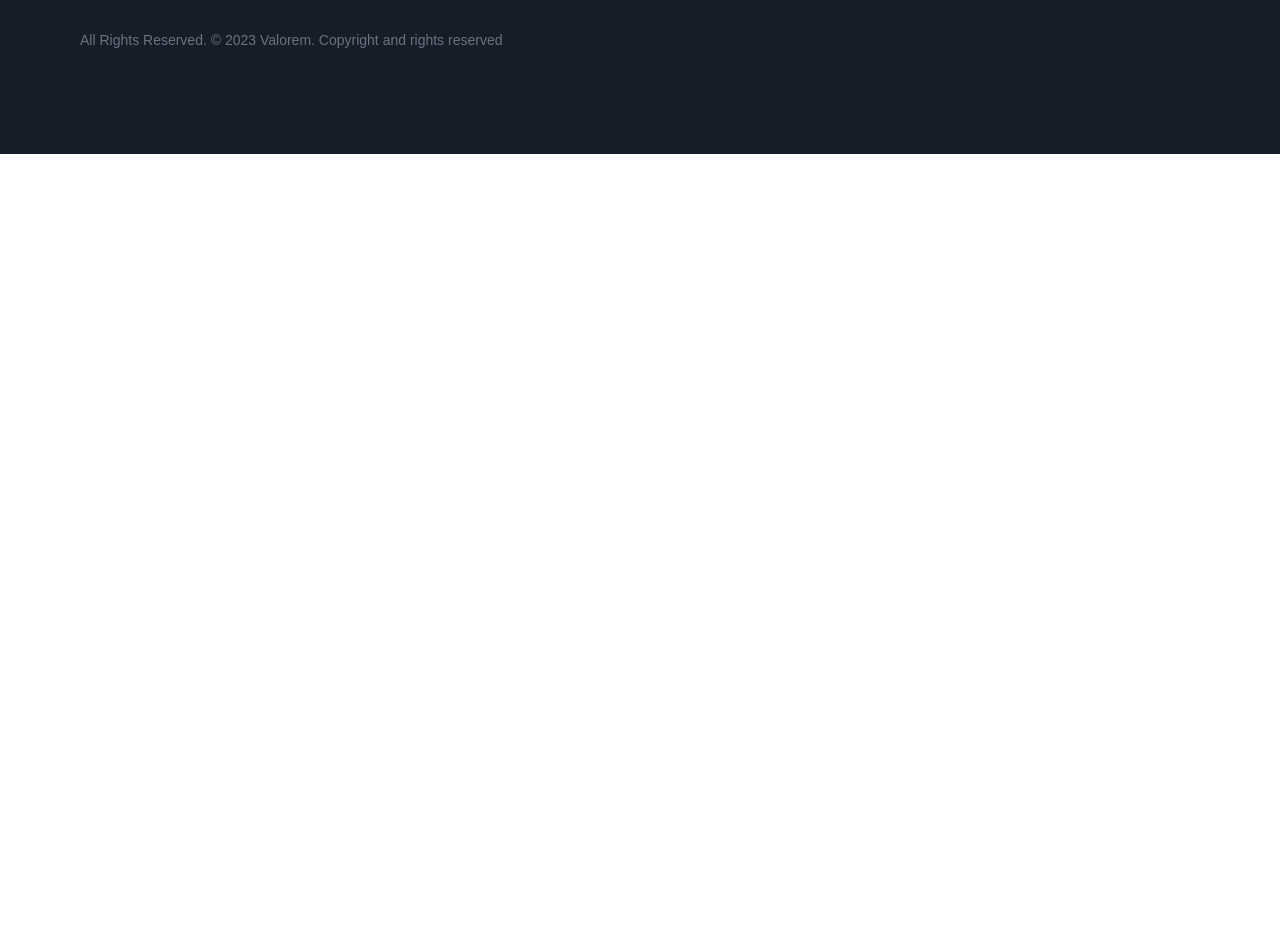
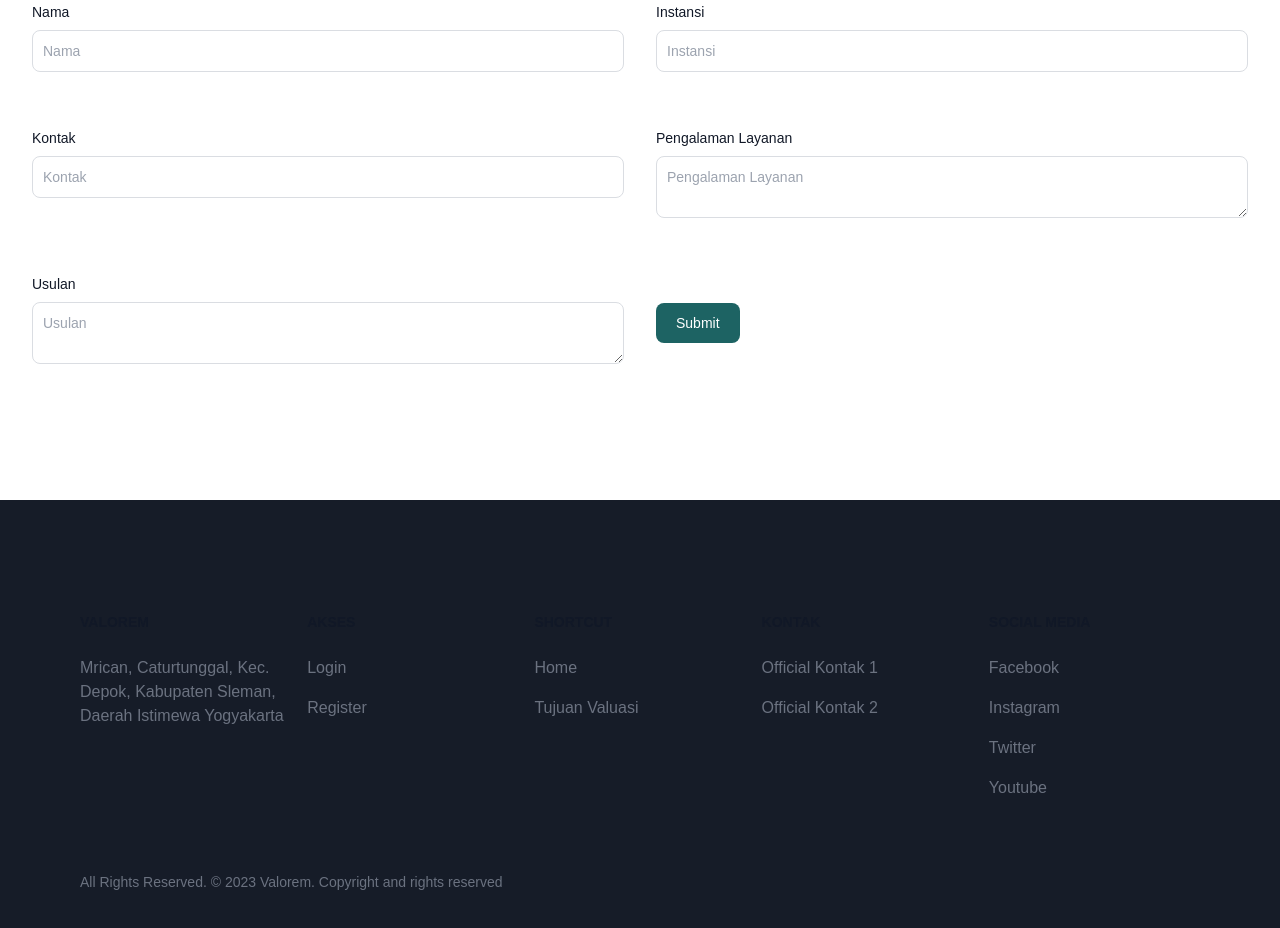
Before and after one commit to GabrielAllba/valorem, a Next.js app: page / in a window 1280 px wide. Shown: the part 1800-2728 px from the top of the page. Before the commit the page ends 1954 px from the top, so only its background shows below. Built offline with nearby package versions, Linux system fonts and the light colour scheme; no server answers.

Commit message:
add feedback

```diff
--- a/package.json
+++ b/package.json
@@ -35,7 +35,8 @@
     "next": "14.0.1",
     "react": "^18",
     "react-dom": "^18",
-    "react-firebase-hooks": "^5.1.1"
+    "react-firebase-hooks": "^5.1.1",
+    "react-toastify": "^9.1.3"
   },
   "devDependencies": {
     "@trivago/prettier-plugin-sort-imports": "^4.3.0",
--- /dev/null
+++ b/src/app/components/user/feedback.tsx
@@ -0,0 +1,150 @@
+'use client';
+
+import { useState } from 'react';
+import { toast } from 'react-toastify';
+import { ToastContainer } from 'react-toastify';
+import 'react-toastify/dist/ReactToastify.css';
+import { collection, addDoc } from 'firebase/firestore';
+import { db } from '@/firebase/clientApp';
+
+const Feedback = () => {
+    const [formData, setFormData] = useState({
+        nama: '',
+        instansi: '',
+        kontak: '',
+        pengalaman_layanan: '',
+        usulan: '',
+    });
+
+    const handleChange = (e: any) => {
+        const { name, value } = e.target;
+        setFormData((prevData) => ({ ...prevData, [name]: value }));
+    };
+
+    const successNotify = () => {
+        toast.success('Berhasil Submit', {
+            position: toast.POSITION.TOP_RIGHT,
+            theme: 'dark',
+        });
+    };
+
+    const addItem = async () => {
+        await addDoc(collection(db, 'feedback'), formData);
+        setFormData({
+            nama: '',
+            instansi: '',
+            kontak: '',
+            pengalaman_layanan: '',
+            usulan: '',
+        });
+    };
+
+    const handleSubmit = async (e: any) => {
+        e.preventDefault();
+        console.log('Form Data:', formData);
+        await addItem();
+        successNotify();
+    };
+
+    return (
+        <section className="bg-white py-16">
+            <ToastContainer />
+
+            <div className="mx-auto grid max-w-screen-xl px-8 pt-8 lg:grid-cols-12 lg:gap-8 lg:py-16 xl:gap-0">
+                <div className="m-auto lg:col-span-12 text-center">
+                    <h1 className="mb-4 font-poppins text-4xl font-semibold leading-none tracking-tight text-[#142123] md:text-5xl xl:text-6xl">
+                        Feedback
+                    </h1>
+                    <p className="mb-6 font-poppins font-thin text-[#2d2d2d] md:text-lg lg:mb-8 lg:text-xl">
+                        Yuk, berikan masukan kamu agar kami berkembang menjadi lebih baik!
+                    </p>
+                </div>
+            </div>
+            <form onSubmit={handleSubmit} className="mx-auto grid max-w-screen-xl px-8 lg:grid-cols-2 gap-8 lg:pb-16">
+                <div className="mb-2 mt-4">
+                    <label className="mb-2 block font-poppins text-sm font-medium text-[#111827]" htmlFor="nama">
+                        Nama
+                    </label>
+                    <input
+                        required
+                        onChange={handleChange}
+                        name="nama"
+                        className=" block w-full rounded-lg border border-[#DADDE2]  p-2.5 font-poppins text-sm text-gray-900 outline-none"
+                        id="nama"
+                        value={formData.nama}
+                        placeholder="Nama"
+                        type="text"
+                    ></input>
+                </div>
+                <div className="mb-2 mt-4">
+                    <label className="mb-2 block font-poppins text-sm font-medium text-[#111827]" htmlFor="instansi">
+                        Instansi
+                    </label>
+                    <input
+                        required
+                        onChange={handleChange}
+                        name="instansi"
+                        className=" block w-full rounded-lg border border-[#DADDE2]  p-2.5 font-poppins text-sm text-gray-900 outline-none"
+                        id="instansi"
+                        placeholder="Instansi"
+                        type="text"
+                        value={formData.instansi}
+                    ></input>
+                </div>
+                <div className="mb-2 mt-4">
+                    <label className="mb-2 block font-poppins text-sm font-medium text-[#111827]" htmlFor="kontak">
+                        Kontak
+                    </label>
+                    <input
+                        required
+                        onChange={handleChange}
+                        name="kontak"
+                        className=" block w-full rounded-lg border border-[#DADDE2]  p-2.5 font-poppins text-sm text-gray-900 outline-none"
+                        id="kontak"
+                        placeholder="Kontak"
+                        type="text"
+                        value={formData.kontak}
+                    ></input>
+                </div>
+                <div className="mb-2 mt-4">
+                    <label
+                        className="mb-2 block font-poppins text-sm font-medium text-[#111827]"
+                        htmlFor="pengalaman_layanan"
+                    >
+                        Pengalaman Layanan
+                    </label>
+                    <textarea
+                        required
+                        onChange={handleChange}
+                        name="pengalaman_layanan"
+                        className=" block w-full rounded-lg border border-[#DADDE2]  p-2.5 font-poppins text-sm text-gray-900 outline-none"
+                        id="pengalaman_layanan"
+                        placeholder="Pengalaman Layanan"
+                        value={formData.pengalaman_layanan}
+                    ></textarea>
+                </div>
+                <div className="mb-2 mt-4">
+                    <label className="mb-2 block font-poppins text-sm font-medium text-[#111827]" htmlFor="usulan">
+                        Usulan
+                    </label>
+                    <textarea
+                        required
+                        onChange={handleChange}
+                        name="usulan"
+                        className=" block w-full rounded-lg border border-[#DADDE2]  p-2.5 font-poppins text-sm text-gray-900 outline-none"
+                        id="usulan"
+                        placeholder="Usulan"
+                        value={formData.usulan}
+                    ></textarea>
+                </div>
+                <div className="flex items-center ">
+                    <button className="mt-4 w-full rounded-lg bg-[#1D6363]  px-5 py-2.5 text-center font-poppins text-sm font-medium text-white outline-none  hover:bg-[#236f6f] sm:w-auto">
+                        Submit
+                    </button>
+                </div>
+            </form>
+        </section>
+    );
+};
+
+export default Feedback;
--- a/src/app/components/user/footer.tsx
+++ b/src/app/components/user/footer.tsx
@@ -2,14 +2,16 @@ const Footer = () => {
   return (
     <footer className="bg-[#161C28] px-20 py-20 font-poppins">
       <div className="mx-auto w-full ">
-        <div className="grid grid-cols-1 gap-8 py-6 md:grid-cols-4 lg:py-8">
+        <div className="grid grid-cols-1 gap-4 py-6 md:grid-cols-5 lg:py-8">
           <div>
             <h2 className="mb-6 text-sm font-semibold uppercase text-gray-900 dark:text-white">
               Valorem
             </h2>
             <ul className="font-medium text-gray-500 dark:text-gray-400">
               <li className="mb-4">
-                <p>Yuk, mulai lihat valuasi kekayaan intelektual kamu!</p>
+                <p>
+                  Mrican, Caturtunggal, Kec. Depok, Kabupaten Sleman, Daerah Istimewa Yogyakarta
+                </p>
               </li>
             </ul>
           </div>
@@ -43,6 +45,23 @@ const Footer = () => {
               <li className="mb-4">
                 <a className="hover:underline" href="#">
                   Tujuan Valuasi
+                </a>
+              </li>
+            </ul>
+          </div>
+          <div>
+            <h2 className="mb-6 text-sm font-semibold uppercase text-gray-900 dark:text-white">
+              Kontak
+            </h2>
+            <ul className="font-medium text-gray-500 dark:text-gray-400">
+              <li className="mb-4">
+                <a className="hover:underline" href="#">
+                  Official Kontak 1
+                </a>
+              </li>
+              <li className="mb-4">
+                <a className="hover:underline" href="#">
+                  Official Kontak 2
                 </a>
               </li>
             </ul>
--- a/src/app/page.tsx
+++ b/src/app/page.tsx
@@ -2,6 +2,7 @@ import Footer from "./components/user/footer";
 import Hero from "./components/user/hero";
 import NavigationBar from "./components/user/navigation_bar";
 import Tujuan from "./components/user/tujuan";
+import Feedback from "./components/user/feedback";
 
 const Home = () => {
   return (
@@ -9,6 +10,7 @@ const Home = () => {
       <NavigationBar></NavigationBar>
       <Hero></Hero>
       <Tujuan></Tujuan>
+      <Feedback></Feedback>
       <Footer></Footer>
     </>
   );
--- /dev/null
+++ b/src/app/tentang/layout.tsx
@@ -0,0 +1,15 @@
+import Footer from '../components/user/footer';
+import NavigationBar from '../components/user/navigation_bar';
+import { ReactNode } from 'react';
+
+const Layout = ({ children }: { children: ReactNode }) => {
+    return (
+        <>
+            <NavigationBar></NavigationBar>
+            <div>{children}</div>
+            <Footer></Footer>
+        </>
+    );
+};
+
+export default Layout;
--- /dev/null
+++ b/src/app/tentang/page.tsx
@@ -0,0 +1,11 @@
+'use client';
+
+const Tentang = () => {
+    return (
+        <section className="bg-white py-16 font-poppins">
+            <div className="mx-auto grid max-w-screen-xl px-8 pb-4 pt-8 lg:grid-cols-1 lg:gap-8 lg:pb-8 lg:pt-16 xl:gap-0"></div>
+        </section>
+    );
+};
+
+export default Tentang;
```
Also changed, not shown: 1 other file (tests, documents, lock files or other folders).
